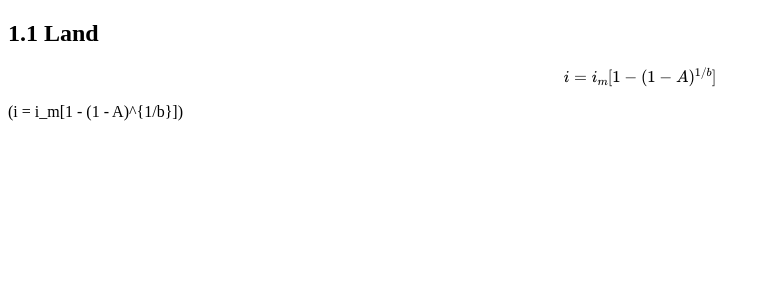
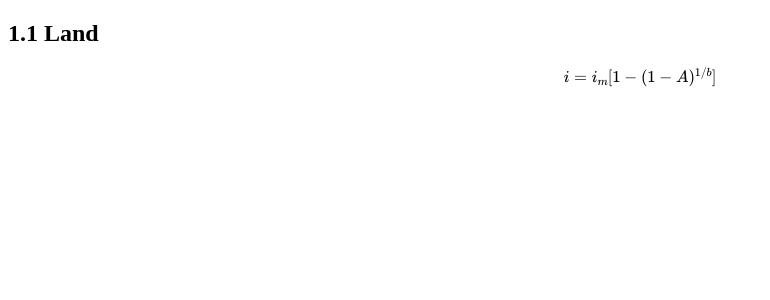
Before and after one commit to hxie2023/SHUI, a Jekyll site: the page built from _pages/1.1 Land.md, in a window 1280 px wide. Shown: the top 300 px of the page, without its empty margins (0-770 px from the left). Built offline with Jekyll 4.4.1, drawn with Linux system fonts in a browser that asks for light colours.

Commit message:
Test equations

```diff
--- a/_pages/1.1 Land.md
+++ b/_pages/1.1 Land.md
@@ -14,5 +14,3 @@ nav_order: 4
 $$
 i = i_m[1 - (1 - A)^{1/b}]
 $$
-
-\(i = i_m[1 - (1 - A)^{1/b}]\)
```
